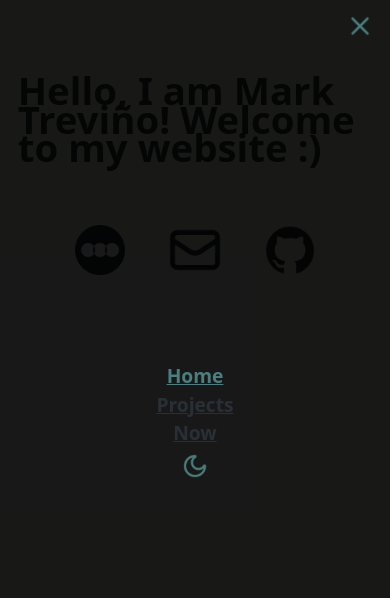
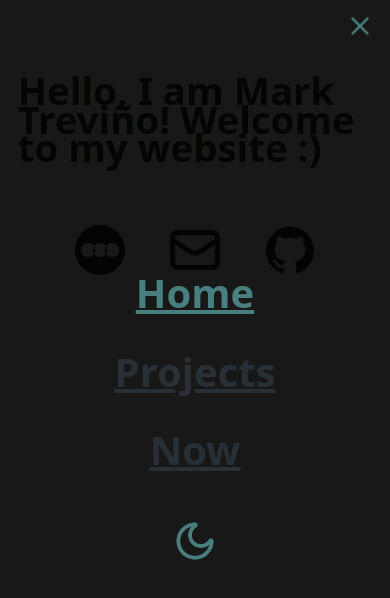
Before and after one commit to matrev/personal-website, a Next.js app: page / in a window 390 px wide. Both pictures are taken after a click on the button 360 px from the left and 26 px from the top of the page. Shown: the top 598 px of the page. Built offline with nearby package versions, Linux system fonts and the light colour scheme.

Commit message:
updating mobile nav styles

```diff
--- a/src/components/navbar.tsx
+++ b/src/components/navbar.tsx
@@ -14,6 +14,7 @@ export default function Navbar() {
   }
   const { theme, toggleTheme } = themeContext;
   const [isMobileNavOpen, setIsMobileNavOpen] = useState(false);
+  // const [themeButtonSize, setThemeButtonSize] = useState(40);
 
   const toggleHamburgerButton = () => {
     const nav = document.querySelector('.nav-items');
@@ -48,8 +49,11 @@ export default function Navbar() {
         >
           Now
         </Link>
-        <button className='themeToggleButton' onClick={toggleTheme}>
-          <Image src={`/${theme === 'dark' ? 'sun' : 'moon'}-svgrepo-com.png`} alt='test' width={24} height={24} />
+        <button className='themeToggleButton' onClick={() => {
+          toggleTheme();
+          toggleHamburgerButton();
+        }}>
+          <Image src={`/${theme === 'dark' ? 'sun' : 'moon'}-svgrepo-com.png`} alt='test' width={!isMobileNavOpen ? 24 : 40} height={!isMobileNavOpen ? 24 : 40} />
         </button>
       </div>
       <button className="hamburger" onClick={toggleHamburgerButton}>
--- a/src/styles/global.css
+++ b/src/styles/global.css
@@ -167,7 +167,12 @@ footer {
     background-color: rgb(0,0,0); /* Black fallback color */
     background-color: rgba(0,0,0, 0.9); /* Black w/opacity */
     overflow-x: hidden; /* Disable horizontal scroll */
-    transition: 0.5s;
+    transition: 1.5s;
+    gap: 50px;
+  }
+
+  .nav-items.open, .navLink {
+    font-size: 40px;
   }
 
   /* footer {
```
